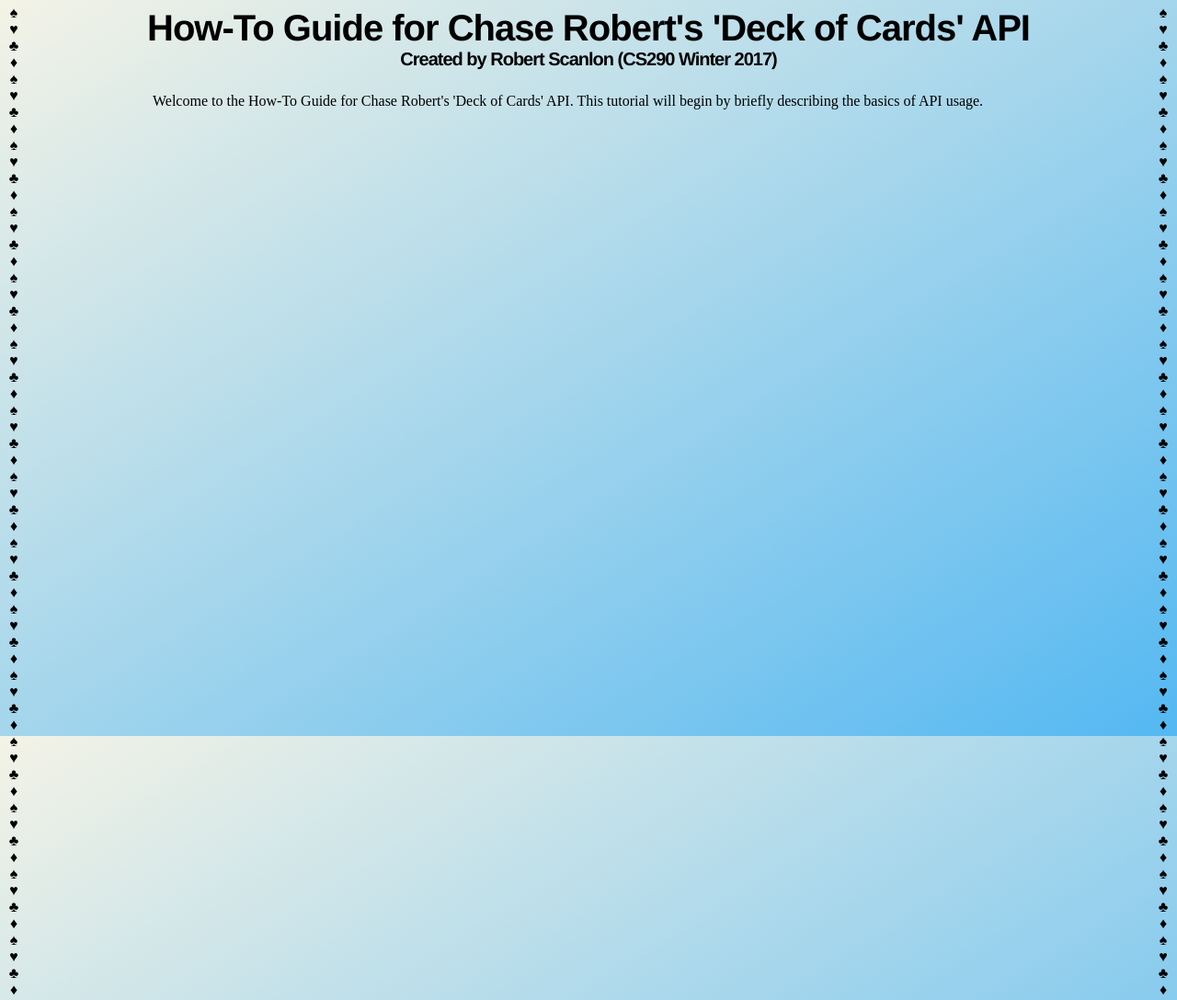
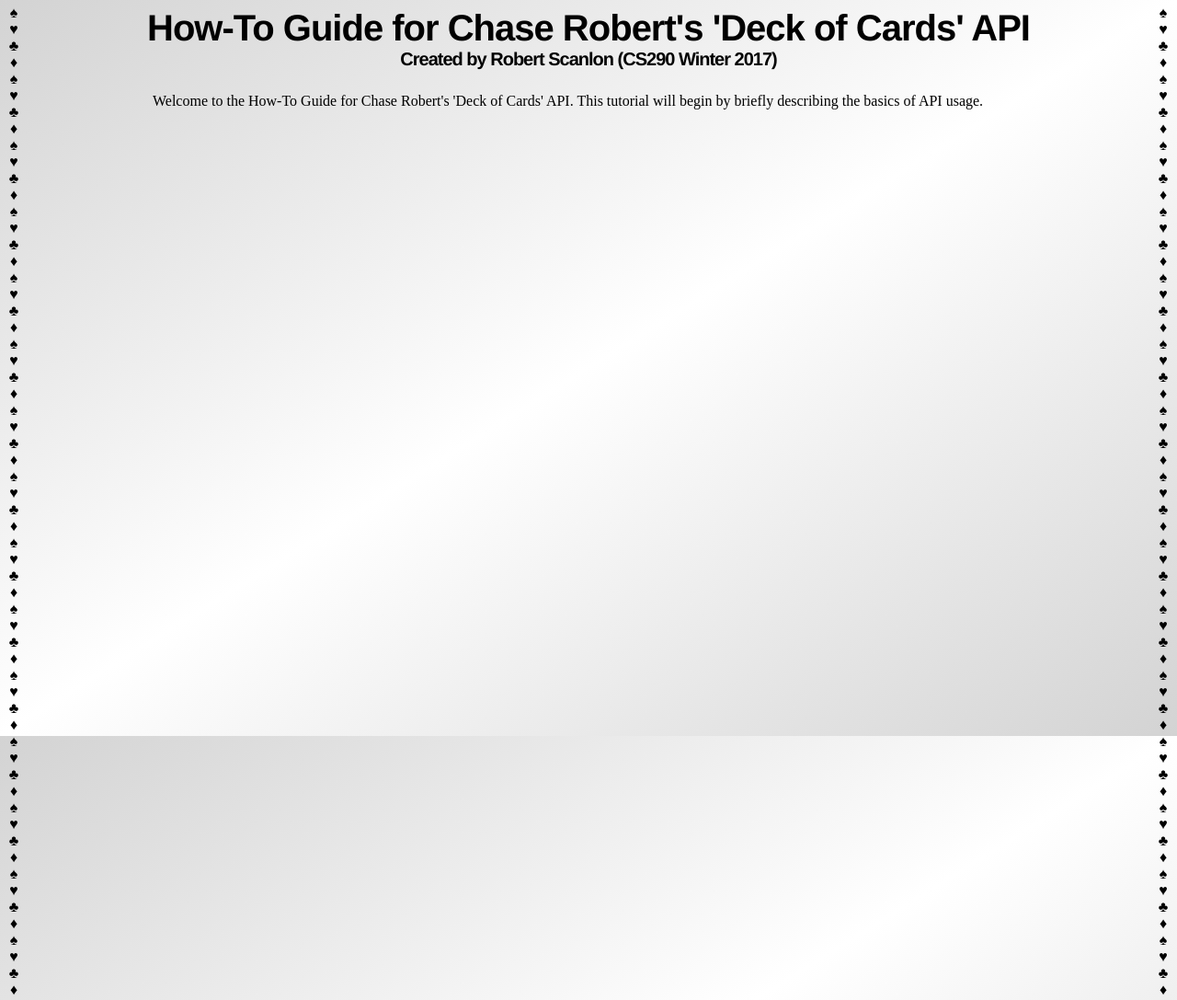
Before and after one commit to RobertScanlon/cs290-how-to, a plain HTML site: page pages/home-page.html in a window 1280 px wide. Shown: the top 1087 px of the page at 92% size. Drawn offline with Linux system fonts and the light colour scheme.

Commit message:
Changed background colors

```diff
--- a/css/style.css
+++ b/css/style.css
@@ -3,7 +3,8 @@ html, body {
 }
 
 body {
-  background: linear-gradient(to bottom right, #f4f3e6, #54b8f2) fixed;
+  background: linear-gradient(to bottom right, lightgrey, white, lightgrey)
+              fixed;
 }
 
 h1, h2 {
```
